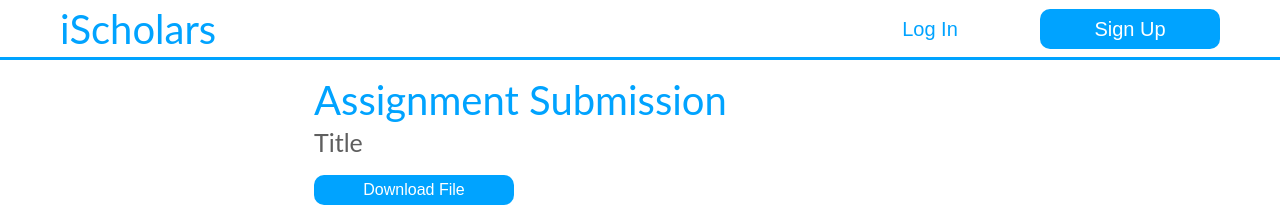
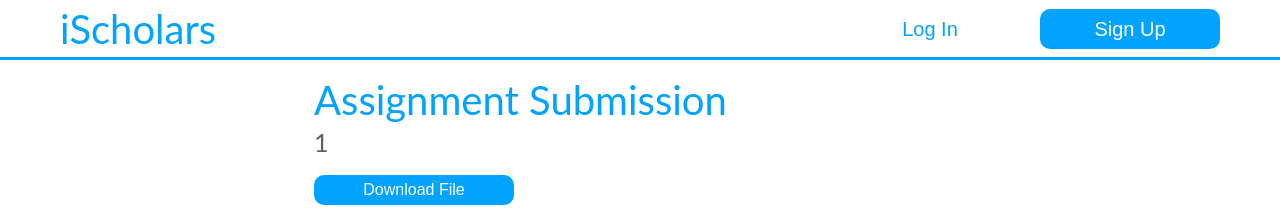
Before and after one commit to chingu-voyages/v18-bears-team-04, a React (Create React App) app in the folder education-app/: page /1/submission in a window 1280 px wide. Shown: the top 220 px of the page. Built offline with nearby package versions, Linux system fonts and the light colour scheme.

Commit message:
linked assignments list with assignment submission

```diff
--- a/education-app/src/App.js
+++ b/education-app/src/App.js
@@ -37,7 +37,7 @@ const App = () => {
 					<Route
 						exact
 						path='/:assignmentName/submission'
-						component={AssignmentSubmission}
+						render={(routeProps) => <AssignmentSubmission {...routeProps} />}
 					/>
 					<Route
 						exact
--- a/education-app/src/components/AssignmentList.js
+++ b/education-app/src/components/AssignmentList.js
@@ -1,5 +1,5 @@
 import React, { useState, useEffect } from "react";
-
+import { Link } from "react-router-dom";
 import ApiService from "../services/api-services";
 import styled from "styled-components";
 
@@ -65,17 +65,17 @@ const AssignmentList = (props) => {
 			? combinedInfo.map((assign, index) => {
 					return (
 						<div key={assign._id} className='assignment'>
-							<h4 className='assignment-title'>{assign.title}</h4>
-							<div key={index} className='class-name-container'>
-								<p className='class-name'>{assign.className}</p>
-								{renderSubmittedInfo(assign.submitted)}
-							</div>
+							<Link to={`/${assign.title}/submission`}>
+								<h4 className='assignment-title'>{assign.title}</h4>
+								<div key={index} className='class-name-container'>
+									<p className='class-name'>{assign.className}</p>
+									{renderSubmittedInfo(assign.submitted)}
+								</div>
+							</Link>
 						</div>
 					);
 			  })
 			: null;
-
-	console.log(combinedInfo);
 
 	return (
 		<AssignmentListStyle>
@@ -150,6 +150,8 @@ const AssignmentListStyle = styled.main`
 				margin-top: 30%;
 			}
 			.assignment-title {
+				width: 100%;
+				height: 100%;
 				position: absolute;
 				color: #5e5e5e;
 				top: 10%;
--- a/education-app/src/pages/student/AssignmentSubmission.js
+++ b/education-app/src/pages/student/AssignmentSubmission.js
@@ -1,25 +1,26 @@
-import React from 'react'
-import styled from "styled-components"
+import React from "react";
+import styled from "styled-components";
 
-const AssignmentSubmission = () => {
-
+const AssignmentSubmission = (props) => {
 	return (
 		<AssignmentSubmissionStyle>
-         <div className="wrap">
+			<div className='wrap'>
 				<h1>Assignment Submission</h1>
-            <h2 className="assignment-title">Title</h2>
-            <button className="download-btn">Download File</button>
+				<h2 className='assignment-title'>
+					{props.match.params.assignmentName}
+				</h2>
+				<button className='download-btn'>Download File</button>
 				<form>
 					<textarea></textarea>
-               <div className="btns">
-                  <button className="submit-btn">SUBMIT</button>
-                  <button className="edit-btn">EDIT</button>
+					<div className='btns'>
+						<button className='submit-btn'>SUBMIT</button>
+						<button className='edit-btn'>EDIT</button>
 					</div>
 				</form>
 			</div>
 		</AssignmentSubmissionStyle>
-   )
-}
+	);
+};
 
 const AssignmentSubmissionStyle = styled.div`
 	.wrap {
@@ -38,7 +39,7 @@ const AssignmentSubmissionStyle = styled.div`
 	.assignment-title {
 		font-size: 2.5rem;
 		color: #5f5f5f;
-      margin-top:10px;
+		margin-top: 10px;
 	}
 	.download-btn {
 		width: 200px;
@@ -62,7 +63,8 @@ const AssignmentSubmissionStyle = styled.div`
 			display: flex;
 			justify-content: space-evenly;
 			margin-top: 30px;
-         .submit-btn, .edit-btn {
+			.submit-btn,
+			.edit-btn {
 				width: 200px;
 				height: 40px;
 				font-size: 1.8rem;
@@ -72,6 +74,6 @@ const AssignmentSubmissionStyle = styled.div`
 			}
 		}
 	}
-`
+`;
 
-export default AssignmentSubmission
+export default AssignmentSubmission;
```
Lines whose indentation alone changed are shown as unchanged.
